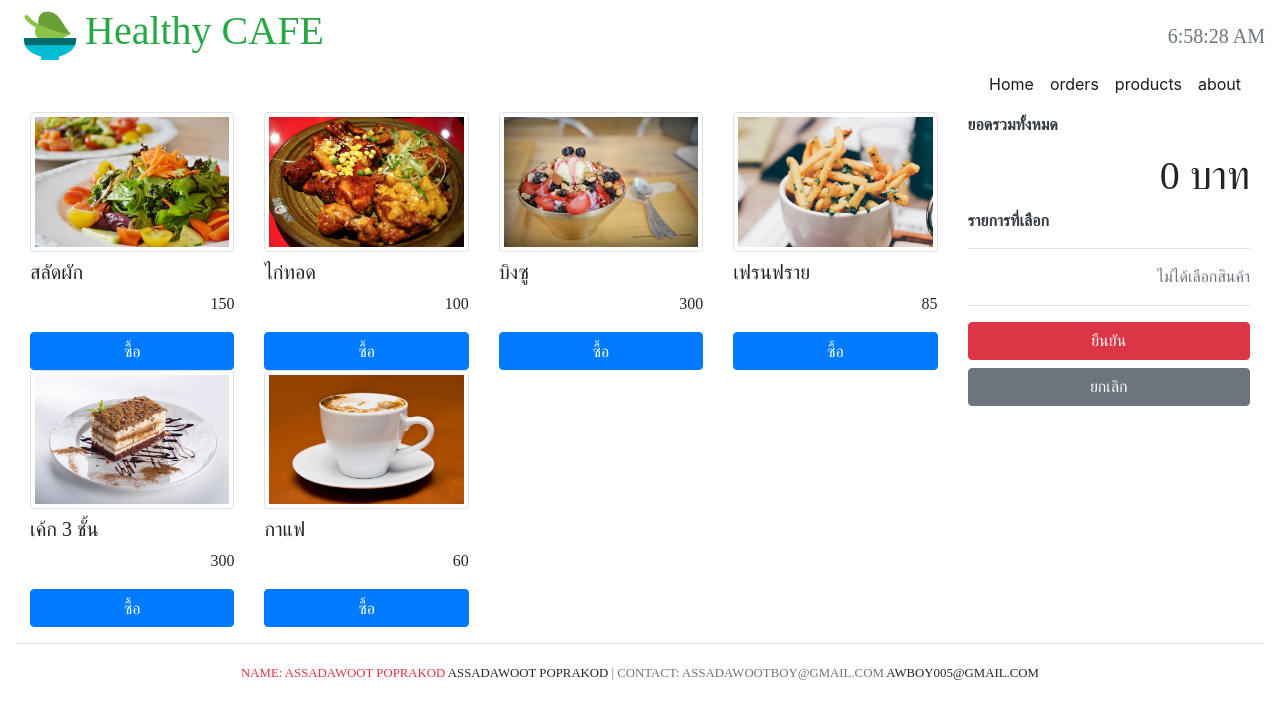
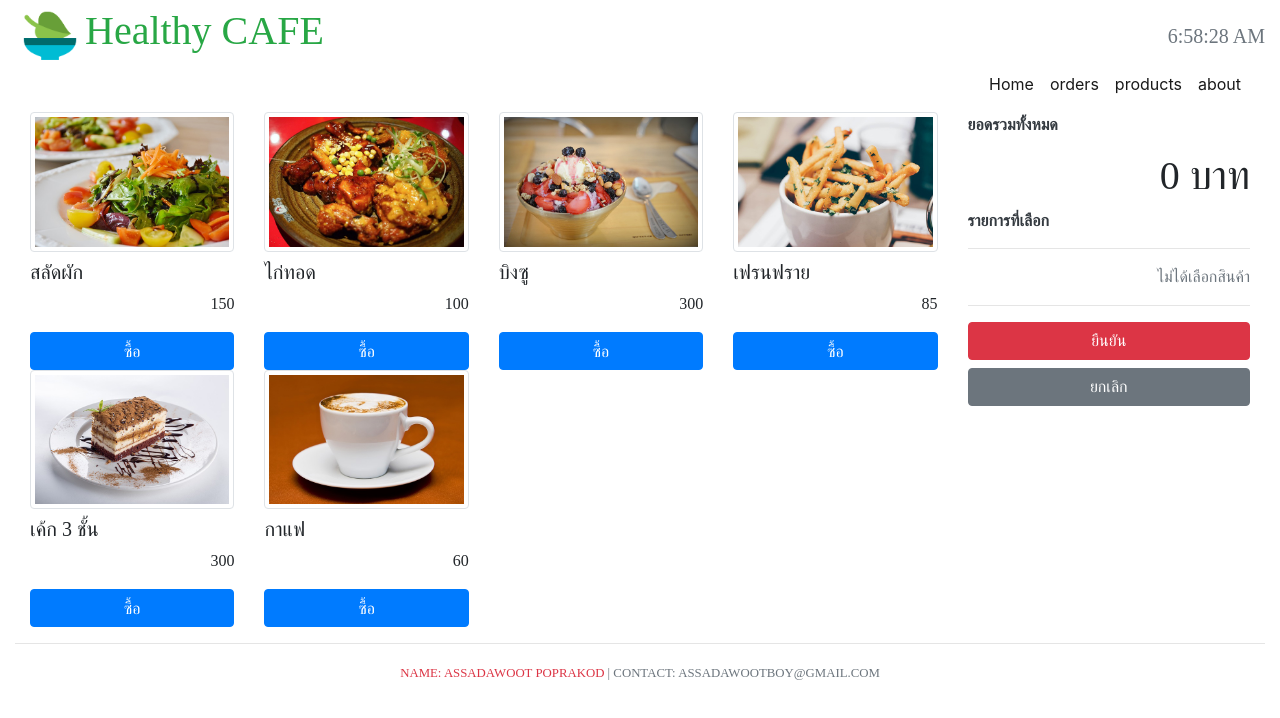
Before and after one commit to Awboynz/my-reactapp, a React (Create React App) app in the folder my-app/: page / in a window 1280 px wide. Shown: the top 718 px of the page. Built offline with nearby package versions, Linux system fonts and the light colour scheme; data requests are answered from the project's data file.

Commit message:
Update Home.js

```diff
--- a/my-app/src/containers/Home.js
+++ b/my-app/src/containers/Home.js
@@ -43,15 +43,12 @@ class Home extends Component {
   }
 
 
-
-
-
   render() {
     return (
         <div>
            <Header />
            <Monitor products= {this.state.products}/>
-           <Footer username= "Assadawoot Poprakod" email="awboy005@gmail.com"/>
+           <Footer />
 
         </div>
     );
```
